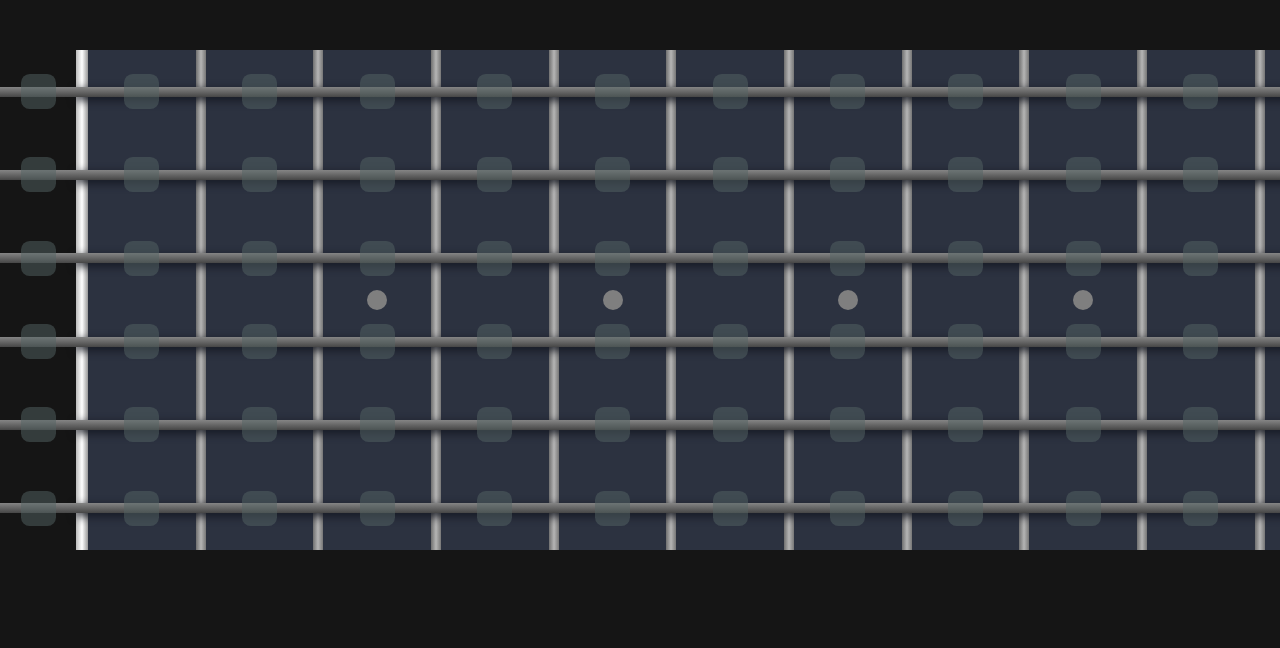
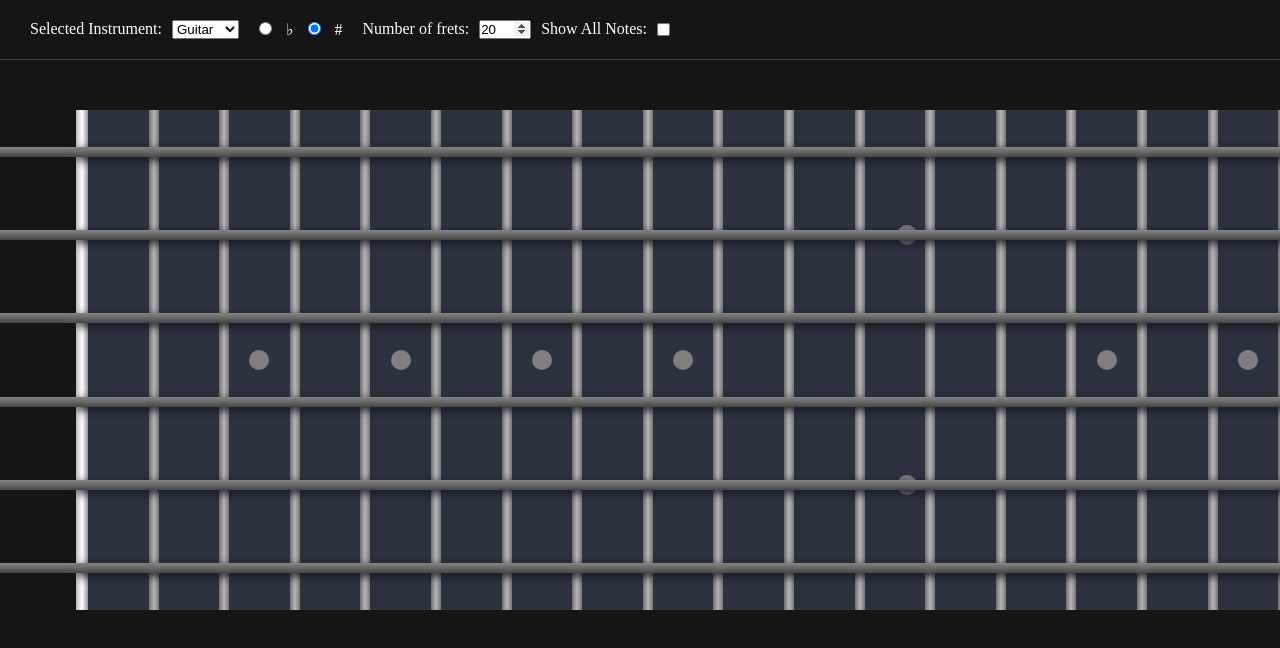
Before and after one commit to lucian1996/guitar-fretboard, a plain HTML site: page index.html in a window 1280 px wide. Shown: the top 648 px of the page. Drawn offline with Linux system fonts and the light colour scheme.

Commit message:
Settings added, video 16/18

```diff
--- a/fretboard.js
+++ b/fretboard.js
@@ -1,29 +1,49 @@
 const root = document.documentElement;
 
-const fretboard = document.querySelector(".fretboard")
-const numberOfStrings = 6;
-const numberOfFrets = 12;
+const fretboard = document.querySelector(".fretboard");
+const selectedInstrumentSelector = document.querySelector("#instrument-selector");
+const accidentalSelector = document.querySelector(".accidental-selector");
+const numberOfFretsSelector = document.querySelector('#number-of-frets');
+const showAllNotesSelector = document.querySelector('#show-all-notes');
+let numberOfFrets = 20;
+
 
 const singleFretmarkPositions = [3, 5, 7, 9, 15, 17, 19, 21];
 const doubleFretmarkPositions = [12, 24];
 
 const notesFlat = ["C", "Db", "D", "Eb", "E", "F", "Gb", "G", "Ab", "A", "Bb", "B"];
 const notesSharp = ["C", "C#", "D", "D#", "E", "F", "F#", "G", "G#", "A", "A#", "B"];
+const tuning = [4, 11, 7, 2, 9, 4];
 let accidentals = "flats";
+
+const instrumentPresets = {
+    'Guitar': [4, 11, 7, 2, 9, 4],
+    'Bass': [7, 2, 9, 4],
+    'Ukulele': [7, 0, 4, 9],
+    'Violin': [4, 9, 2, 7]
+}
+var selectedInstrument = 'Guitar';
+var numberOfStrings = instrumentPresets[selectedInstrument].length;
+
+
 
 const app = {
     init() {
         this.setupFretboard();
+        this.setupSelectedInstrumentSelector();
+        this.setupEventListeners();
     },
     setupFretboard() {
+        fretboard.innerHTML = '';
         root.style.setProperty('--number-of-strings', numberOfStrings)
         for (let string = 0; string < numberOfStrings; string++) {
             let stringDiv = tools.createElement('div');
             stringDiv.classList.add('string');
             fretboard.appendChild(stringDiv);
-
             for (let fret = 0; fret <= numberOfFrets; fret++) {
                 let fretDiv = tools.createElement('div');
+                let noteName = this.generateNoteNames(fret + instrumentPresets[selectedInstrument][string])
+                fretDiv.setAttribute('note-value', noteName)
                 fretDiv.classList.add('fret')
                 stringDiv.appendChild(fretDiv)
                 if (string === 0 && singleFretmarkPositions.indexOf(fret) !== -1) {
@@ -47,10 +67,55 @@ const app = {
         }
         return noteName;
     },
+    setupSelectedInstrumentSelector(){
+      for (instrument in instrumentPresets) {
+        let instrumentOption = tools.createElement('option', instrument);
+        selectedInstrumentSelector.appendChild(instrumentOption);
+      }
+    },
+    showNoteDot(event){
+        if (event.target.classList.contains('fret')) {
+            event.target.style.setProperty('--noteOpacity', 1);
+        }
+    },
+    hideNoteDot(event){
+        event.target.style.setProperty('--noteOpacity', 0)
+    },
+    setupEventListeners() {
+        fretboard.addEventListener('mouseover', this.showNoteDot);
+        fretboard.addEventListener('mouseout', this.hideNoteDot);
+        selectedInstrumentSelector.addEventListener('change', (event) => {
+            selectedInstrument = event.target.value;
+            numberOfStrings = instrumentPresets[selectedInstrument].length;
+            this.setupFretboard();
+        });
+        accidentalSelector.addEventListener('click', (event) => {
+            if (event.target.classList.contains('acc-select')) {
+                accidentals = event.target.value;
+                this.setupFretboard();
+            } else {
+                return;
+            }
+        });
+        numberOfFretsSelector.addEventListener('change', () => {
+            numberOfFrets = numberOfFretsSelector.value;
+            this.setupFretboard();
+        });
+        showAllNotesSelector.addEventListener('change', () => {
+            if (showAllNotesSelector.checked) {
+                root.style.setProperty('--noteOpacity', 1);
+                fretboard.removeEventListener('mouseover', this.showNoteDot);
+                fretboard.removeEventListener('mouseout', this.hideNoteDot);
+                this.setupFretboard();
+            } else {
+                root.style.setProperty('--noteOpacity', 0);
+                fretboard.addEventListener('mouseover', this.showNoteDot);
+                fretboard.addEventListener('mouseout', this.hideNoteDot);
+                this.setupFretboard();
+            }
+        });
+    }
 }
-console.log(app.generateNoteNames(13))
-
-
 
 const tools = {
     createElement(element, content){
--- a/index.html
+++ b/index.html
@@ -8,101 +8,24 @@
     <title>Fretboard</title>
 </head>
 <body>
+    <div class="settings">
+        <label for="instrument-selector">Selected Instrument:</label>
+        <select name="instrument-selector" id="instrument-selector"></select>
+        <div class="accidental-selector">
+            <input type="radio" class="acc-select" id="flats" name="accedentals" value="flats" checked>
+            <label for="flats">♭</label>
+            <input type="radio" class="acc-select" id="sharps" name="accedentals" value="sharps" checked>
+            <label for="sharps">#</label>
+        </div>
+        <label for="number-of-frets">Number of frets: </label>
+        <input type="number" id="number-of-frets" min="5" max="30" value="20">
+        <label for="show-all-notes">Show All Notes: </label>
+        <input type="checkbox" id="show-all-notes">
+    </div>
+
+
     <div class="fretboard">
     </div>
     <script src="/fretboard.js"></script>
 </body>
 </html>
-
-<!-- <div class="string">
-    <div class="fret"></div>
-    <div class="fret"></div>
-    <div class="fret"></div>
-    <div class="fret single-fretmark"></div>
-    <div class="fret"></div>
-    <div class="fret single-fretmark"></div>
-    <div class="fret"></div>
-    <div class="fret single-fretmark"></div>
-    <div class="fret"></div>
-    <div class="fret"></div>
-    <div class="fret"></div>
-    <div class="fret"></div>
-    <div class="fret">
-        <div class="double-fretmark"></div>
-    </div>
-</div>
-<div class="string">
-    <div class="fret"></div>
-    <div class="fret"></div>
-    <div class="fret"></div>
-    <div class="fret"></div>
-    <div class="fret"></div>
-    <div class="fret"></div>
-    <div class="fret"></div>
-    <div class="fret"></div>
-    <div class="fret"></div>
-    <div class="fret"></div>
-    <div class="fret"></div>
-    <div class="fret"></div>
-    <div class="fret"></div>
-</div>
-<div class="string">
-    <div class="fret"></div>
-    <div class="fret"></div>
-    <div class="fret"></div>
-    <div class="fret"></div>
-    <div class="fret"></div>
-    <div class="fret"></div>
-    <div class="fret"></div>
-    <div class="fret"></div>
-    <div class="fret"></div>
-    <div class="fret"></div>
-    <div class="fret"></div>
-    <div class="fret"></div>
-    <div class="fret"></div>
-</div>
-<div class="string">
-    <div class="fret"></div>
-    <div class="fret"></div>
-    <div class="fret"></div>
-    <div class="fret"></div>
-    <div class="fret"></div>
-    <div class="fret"></div>
-    <div class="fret"></div>
-    <div class="fret"></div>
-    <div class="fret"></div>
-    <div class="fret"></div>
-    <div class="fret"></div>
-    <div class="fret"></div>
-    <div class="fret"></div>
-</div>
-<div class="string">
-    <div class="fret"></div>
-    <div class="fret"></div>
-    <div class="fret"></div>
-    <div class="fret"></div>
-    <div class="fret"></div>
-    <div class="fret"></div>
-    <div class="fret"></div>
-    <div class="fret"></div>
-    <div class="fret"></div>
-    <div class="fret"></div>
-    <div class="fret"></div>
-    <div class="fret"></div>
-    <div class="fret"></div>
-</div>
-<div class="string">
-    <div class="fret"></div>
-    <div class="fret"></div>
-    <div class="fret"></div>
-    <div class="fret"></div>
-    <div class="fret"></div>
-    <div class="fret"></div>
-    <div class="fret"></div>
-    <div class="fret"></div>
-    <div class="fret"></div>
-    <div class="fret"></div>
-    <div class="fret"></div>
-    <div class="fret"></div>
-    <div class="fret"></div>
-</div> -->
--- a/style.css
+++ b/style.css
@@ -6,6 +6,7 @@
     --string-top-position: calc(var(--fretboard-height) / var(--number-of-strings) / 2 - var(--half-string-height));
     --double-fretmark-position-1: calc(var(--fretboard-height) * .25%);
     --double-fretmark-position-2: calc(var(--fretboard-height) * .75%);
+    --noteOpacity: 0;
 }
 
 * {
@@ -16,6 +17,22 @@ html {
     background-color: rgb(21, 21, 21);
 }
 
+.settings {
+    display: flex;
+    color: white;
+    padding: 20px;
+    border-bottom: 1px solid #444
+}
+
+.accidental-selector {
+    margin-left: 20px;
+}
+input[type=number]::-webkit-inner-spin-button, input[type=number]::-webkit-outer-spin-button {
+    opacity: 1;
+}
+label {
+    margin: 0 10px;
+}
 .fretboard {
     display: flex;
     flex-direction: column;
@@ -62,17 +79,19 @@ html {
     border-image: linear-gradient(to left, #999999, #fff, #bbb) 1 100%
 }
 .fret:before {
-    content: "";
-    width: 35px;
-    height: 35px;
+    content: attr(note-value);
+    width: 60px;
+    height: 60px;
     border-radius: 25%;
-    line-height:33px;
+    line-height: 150%;
     text-align: center;
+    vertical-align: center;
+    font-size: 200%;
     /* background: rgb(89, 124, 87); */
     background: rgb(85, 100, 101);
     z-index: 2;
     color: #eee;
-    opacity: .5
+    opacity: var(--noteOpacity);
 }
 
 .single-fretmark:after ,.double-fretmark:before, .double-fretmark:after {
@@ -88,7 +107,6 @@ html {
     top: calc(var(--fretboard-height) / 2 * 1px);
     transform: translate(0, -50%)
 }
-
 .double-fretmark:before {
     top: calc(var(--fretboard-height) *.25 * 1px);
     transform: translate(-140%, -50%);
```
